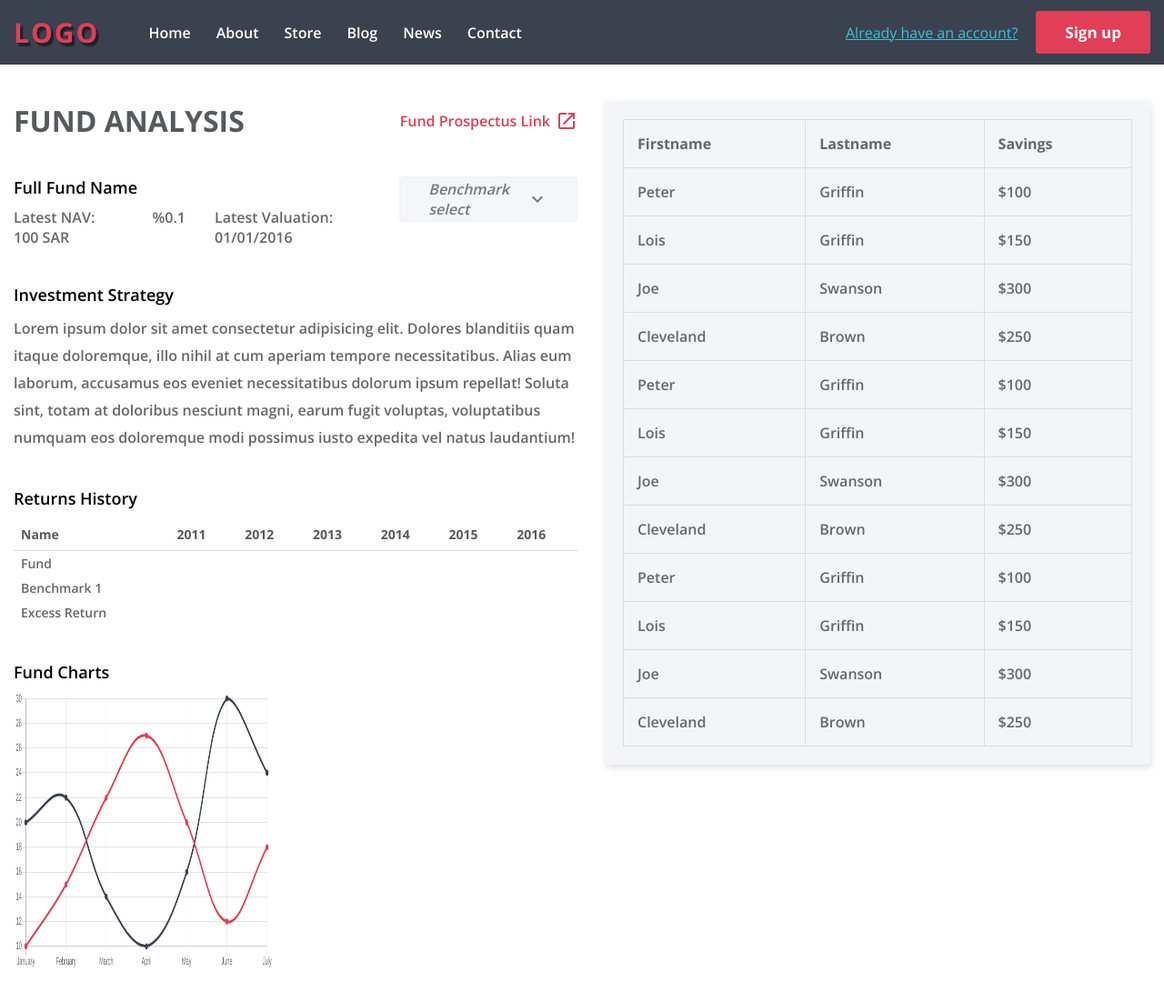
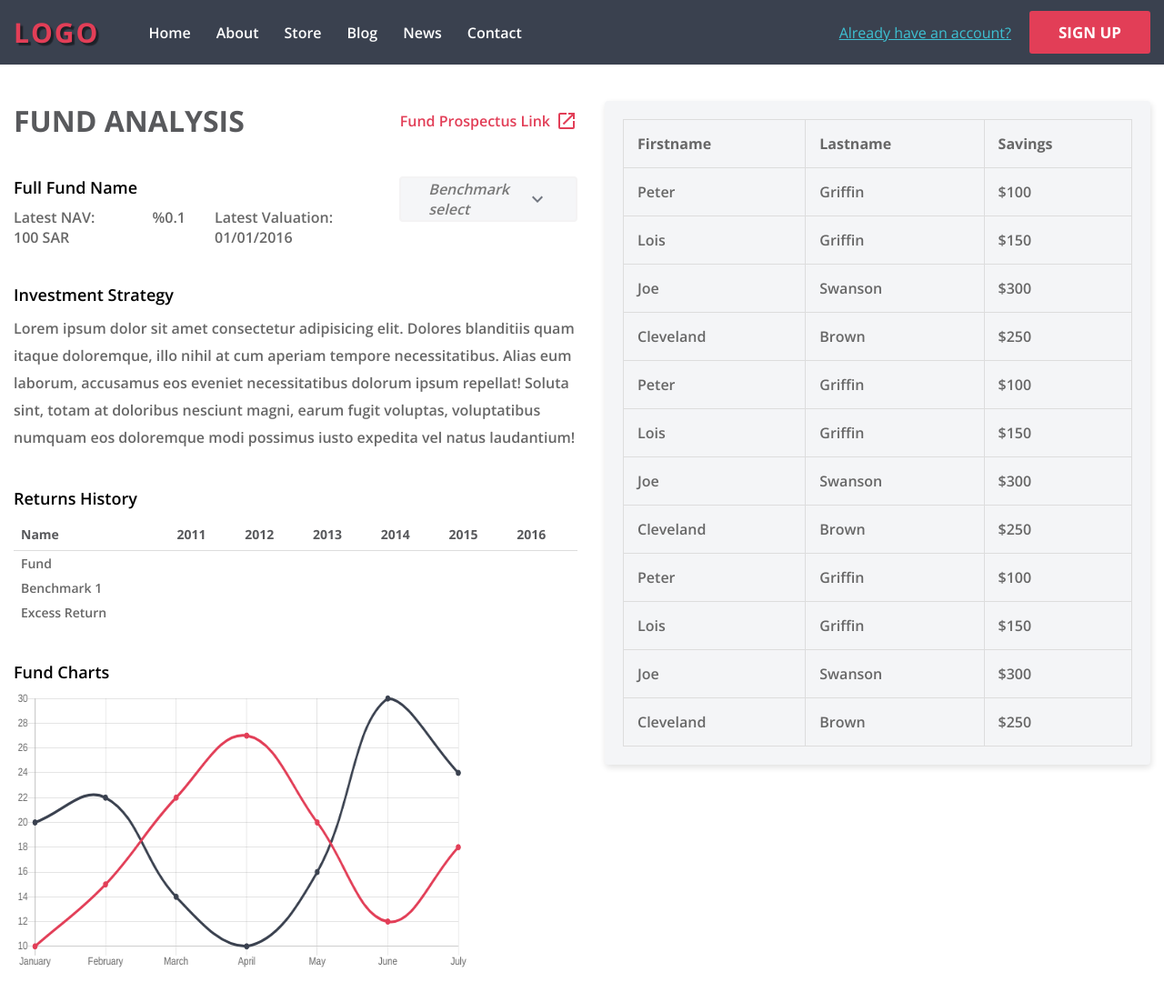
Before and after one commit to heshamabdulzaher/Fundtrics, a plain HTML site: page index.html in a window 1280 px wide. Shown: the whole page at 91% size. Drawn offline with nearby package versions, Linux system fonts and the light colour scheme.

Commit message:
Update styles

```diff
--- a/assets/js/main.js
+++ b/assets/js/main.js
@@ -75,4 +75,4 @@ var chart = new Chart(ctx, {
     aspectRatio: 2,
   },
 });
-chart.canvas.parentNode.style.width = '46%';
+chart.canvas.parentNode.style.width = '500px';
--- a/assets/scss/_header.scss
+++ b/assets/scss/_header.scss
@@ -5,7 +5,7 @@ header {
     color: $lightGray;
     color: $pColor;
     letter-spacing: 2px;
-    text-shadow: 2px 2px 1px rgba(0, 0, 0, 0.2), 3px 4px 1px rgba(0, 0, 0, 0.4);
+    text-shadow: 2px 2px 2px rgba(0, 0, 0, 0.2), 3px 3px 1px rgba(0, 0, 0, 0.4);
     border-radius: 3px;
     margin-right: 40px;
     font-size: 30px;
@@ -27,4 +27,7 @@ header {
     font-weight: 500;
     text-decoration: underline;
   }
+  .btn-primary {
+    text-transform: uppercase;
+  }
 }
```
Also changed, not shown: assets/css/styles.css, 1 other file.
